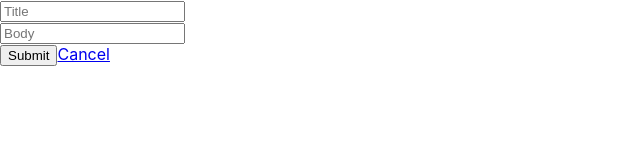
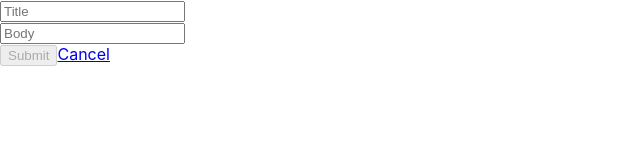
Before and after one commit to Noiri/react-redux-crud-app, a React (Create React App) app: page /events/new in a window 1280 px wide. Shown: the top 160 px of the page, without its empty margins (0-640 px from the left). Built offline with nearby package versions, Linux system fonts and the light colour scheme.

Commit message:
update submit button

```diff
--- a/src/components/events_new.js
+++ b/src/components/events_new.js
@@ -24,13 +24,14 @@ export class EventsNew extends Component {
     }
 
     render(){
-        const {handleSubmit} = this.props;
+        const {handleSubmit, pristine, submitting} = this.props;
+
         return (
             <form onSubmit={handleSubmit(this.onSubmit)}>
                 <div><Field label="Title" name="title" type="text"  component={this.renderField} /></div>
                 <div><Field label="Body" name="body" type="text"  component={this.renderField} /></div>
                 <div>
-                <input type="submit" value="Submit" disabled={false} />
+                <input type="submit" value="Submit" disabled={pristine || submitting} />
                     <Link to="/" >Cancel</Link>
                 </div>
             </form>
```
